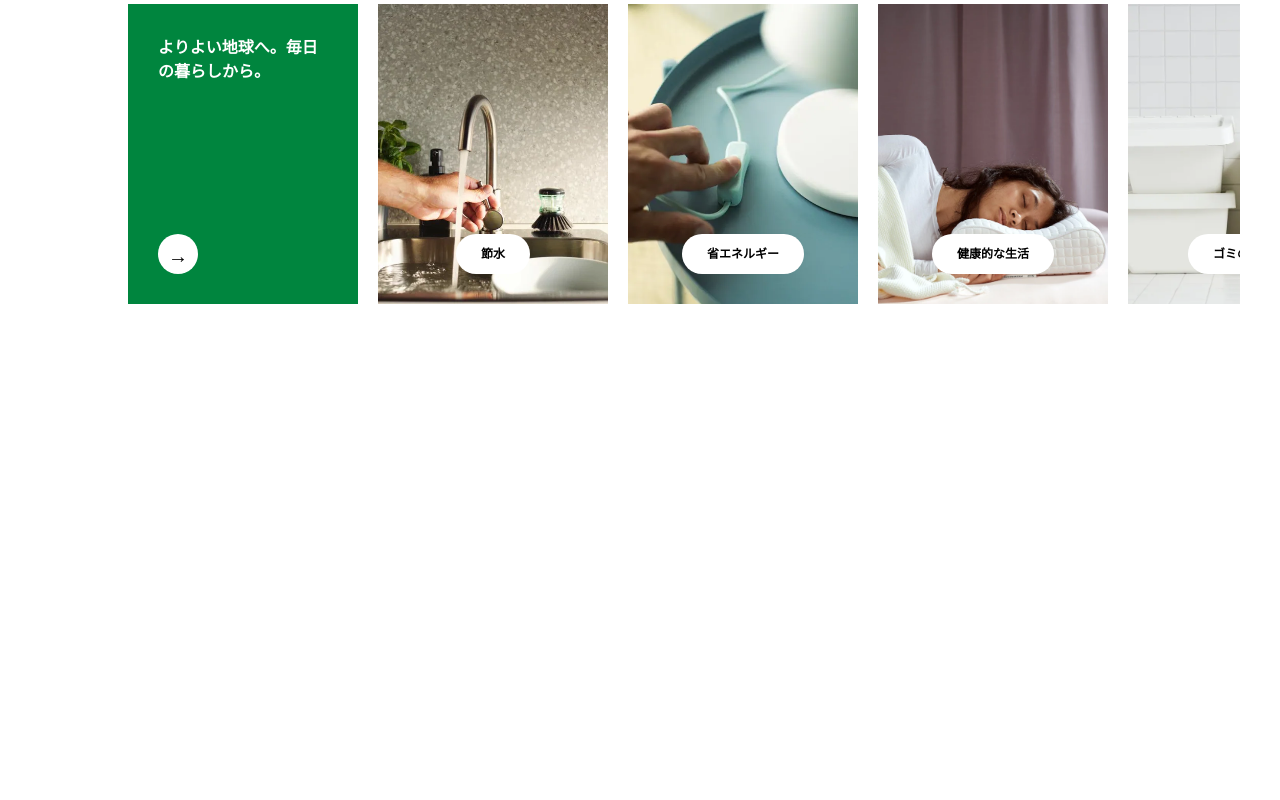
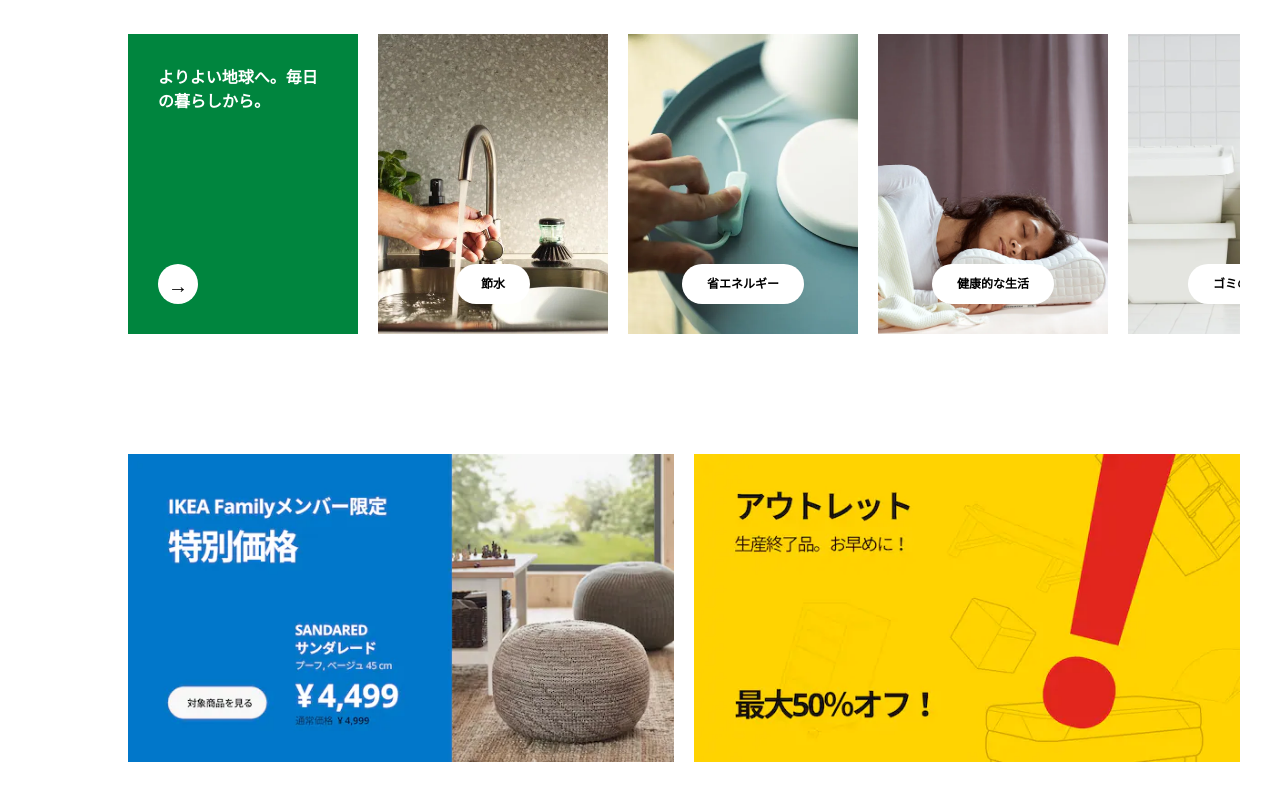
Before and after one commit to MatthewBerglund/ikea-homepage-clone, a plain HTML site: page index.html in a window 1280 px wide. Shown: the part 2062-2862 px from the top of the page. Before the commit the page ends 2546 px from the top, so only its background shows below. Drawn offline with Linux system fonts and the light colour scheme.

Commit message:
Add offer section elements and styles

```diff
--- a/campaign-carousel/campaign-carousel.css
+++ b/campaign-carousel/campaign-carousel.css
@@ -19,7 +19,6 @@
 
 .campaign-carousel::-webkit-scrollbar-track {
   background: #dfdfdf;
-  margin: 0 20px;
 }
 
 .campaign-carousel__scroll-btn {
--- a/index.html
+++ b/index.html
@@ -12,6 +12,7 @@
   <link rel="stylesheet" href="featured-campaign/featured.css">
   <link rel="stylesheet" href="campaign-carousel/campaign-carousel.css">
   <link rel="stylesheet" href="product-guide-carousel/produce-guide-carousel.css">
+  <link rel="stylesheet" href="offers/offers.css">
   <title>IKEA (CLONE)</title>
 </head>
 <body>
@@ -90,7 +91,7 @@
     </section>
 
     <!-- CAMPAIGN CAROUSEL -->
-    <section class="section section--carousel">
+    <section class="section">
       <div class="campaign-carousel">
         <button  class="campaign-carousel__scroll-btn campaign-carousel__scroll-btn--left">‹</button>
         <button class="campaign-carousel__scroll-btn campaign-carousel__scroll-btn--right">›</button>
@@ -104,7 +105,6 @@
             <a class="campaign-item__link">→</a>
           </div>
         </div>
-
         <div class="campaign-item">
           <a class="campaign-item__banner">
             <img class="campaign-item__img" src="assets/images/living_room_horse_pillows.png">
@@ -221,6 +221,18 @@
         </div>
       </div>
     </section>
+
+    <!-- OFFERS -->
+    <section class="section">
+      <div class="offers">
+        <a class="offers__link">
+          <img src="assets/images/ikea_family_offer_japanese.png" class="offers__img">
+        </a>
+        <a class="offers__link">
+          <img src="assets/images/yellow_red_exlamation.png" class="offers__img">
+        </a>
+      </div>
+    </section>
   </main>
 
   <footer class="footer"></footer>
--- /dev/null
+++ b/offers/offers.css
@@ -0,0 +1,22 @@
+.offers {
+  display: grid;
+  grid-template-rows: 1fr 1fr;
+  row-gap: 40px;
+}
+
+.offers__link:hover {
+  cursor: pointer;
+}
+
+.offers__img {
+  width: 100%;
+}
+
+@media screen and (min-width: 600px) {
+  .offers {
+    column-gap: 20px;
+    grid-template-columns: 1fr 1fr;
+    grid-template-rows: 1fr;
+    row-gap: 0;
+  }
+}
```
